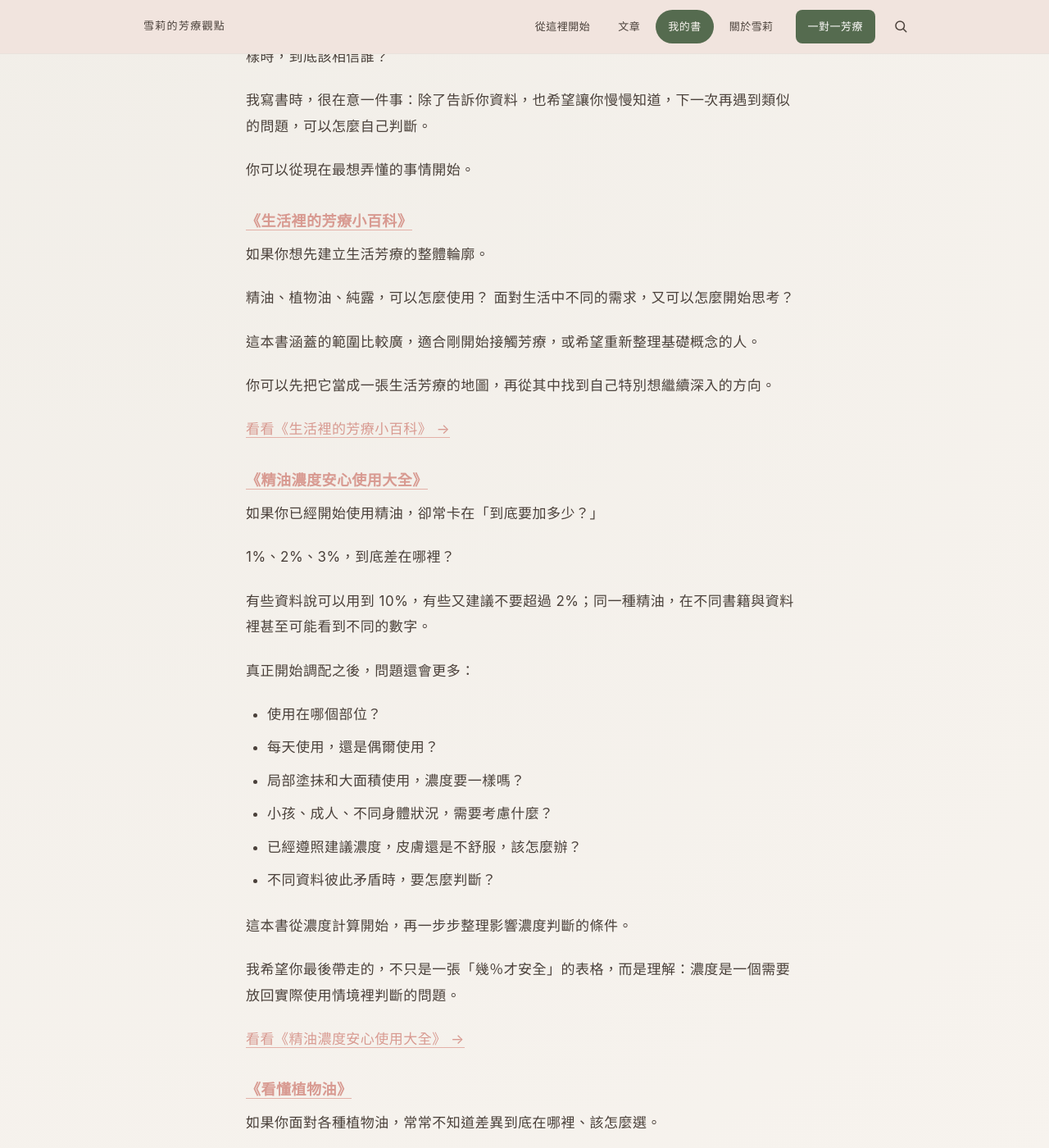
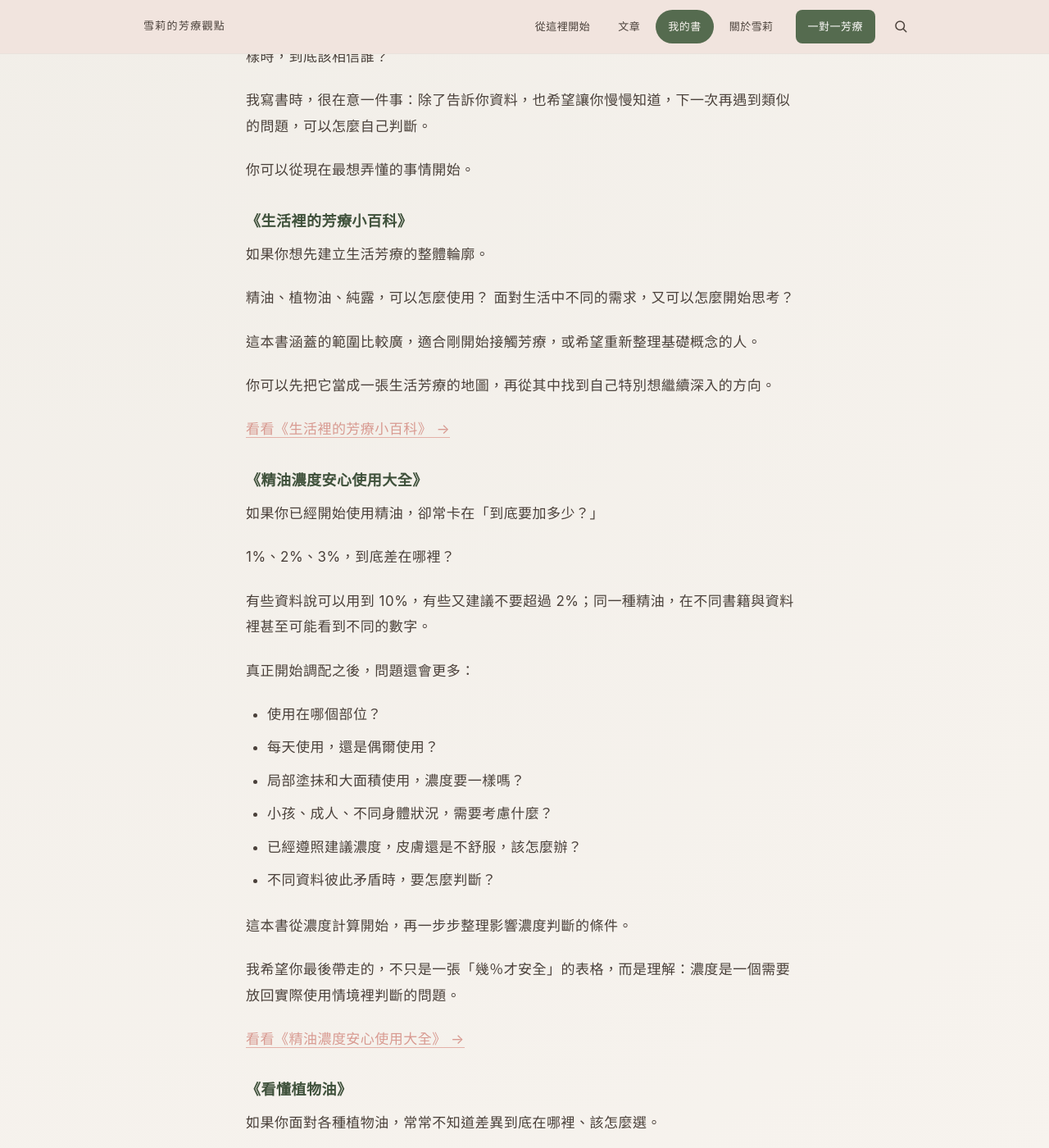
Before and after one commit to sherry-aromatherapy/sherry-aromatherapy.github.io, a Jekyll site: the page built from _pages/sherrybooks.md, in a window 1280 px wide and 1400 px high, scrolled down 280 px. Shown: the whole window at 82% size. Built offline with Jekyll 4.4.1, drawn with Linux system fonts in a browser that asks for light colours.

Commit message:
修改連結樣式

```diff
--- a/assets/css/style.css
+++ b/assets/css/style.css
@@ -437,7 +437,7 @@ nav.site-nav a.nav-cta:hover{
   font-size:17px;
   font-weight:700;
   letter-spacing:0.04em;
-  color:var(--clay-deep);
+  color:var(--indigo);
   margin-bottom:4px;
 }
 .book-item:hover .book-title{color:var(--indigo-deep);}
@@ -631,6 +631,16 @@ article.page .page-content h3{
   margin:32px 0 12px;
   color:var(--bark);
   line-height:1.5;
+}
+article.page .page-content h2 a,
+article.page .page-content h3 a{
+  color:var(--indigo-deep);
+  border-bottom:none;
+}
+article.page .page-content h2 a:hover,
+article.page .page-content h3 a:hover{
+  color:var(--indigo);
+  text-decoration:underline;
 }
 article.page .page-content h1 strong,
 article.page .page-content h2 strong,
```
